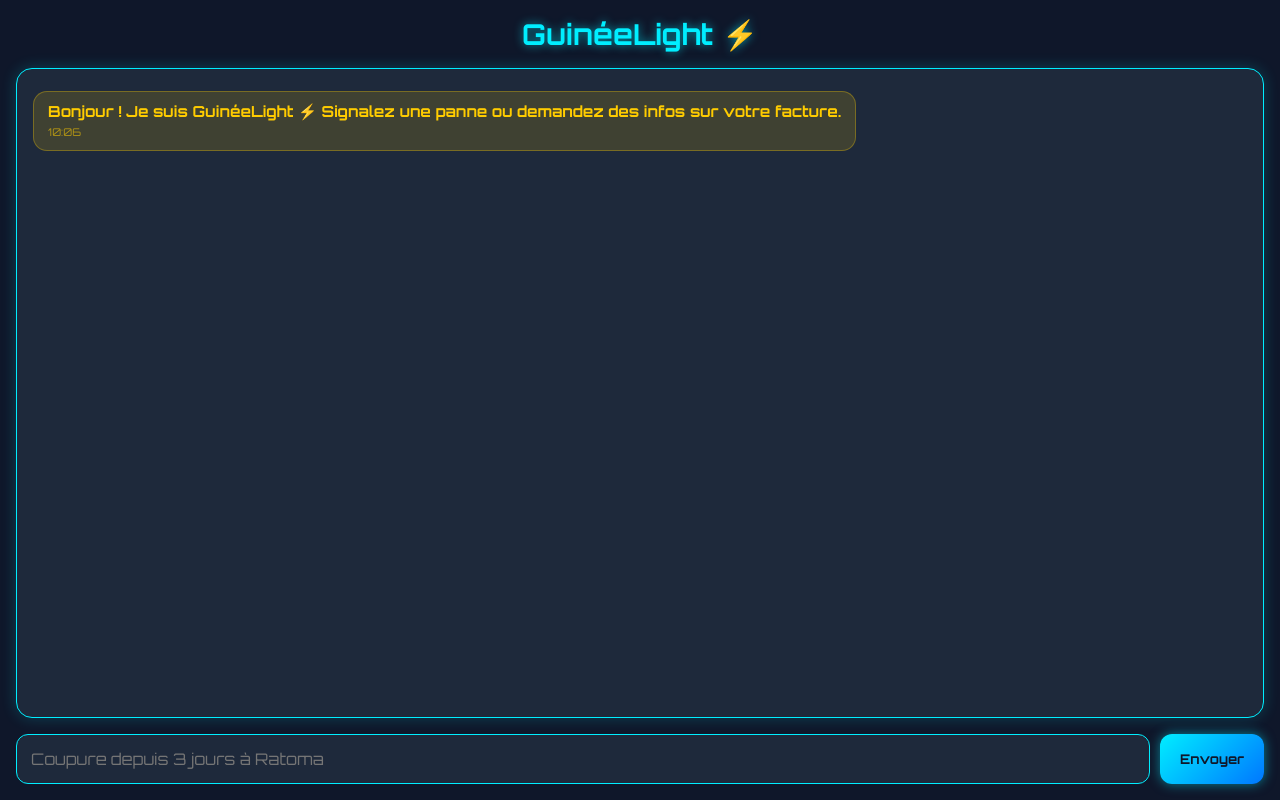
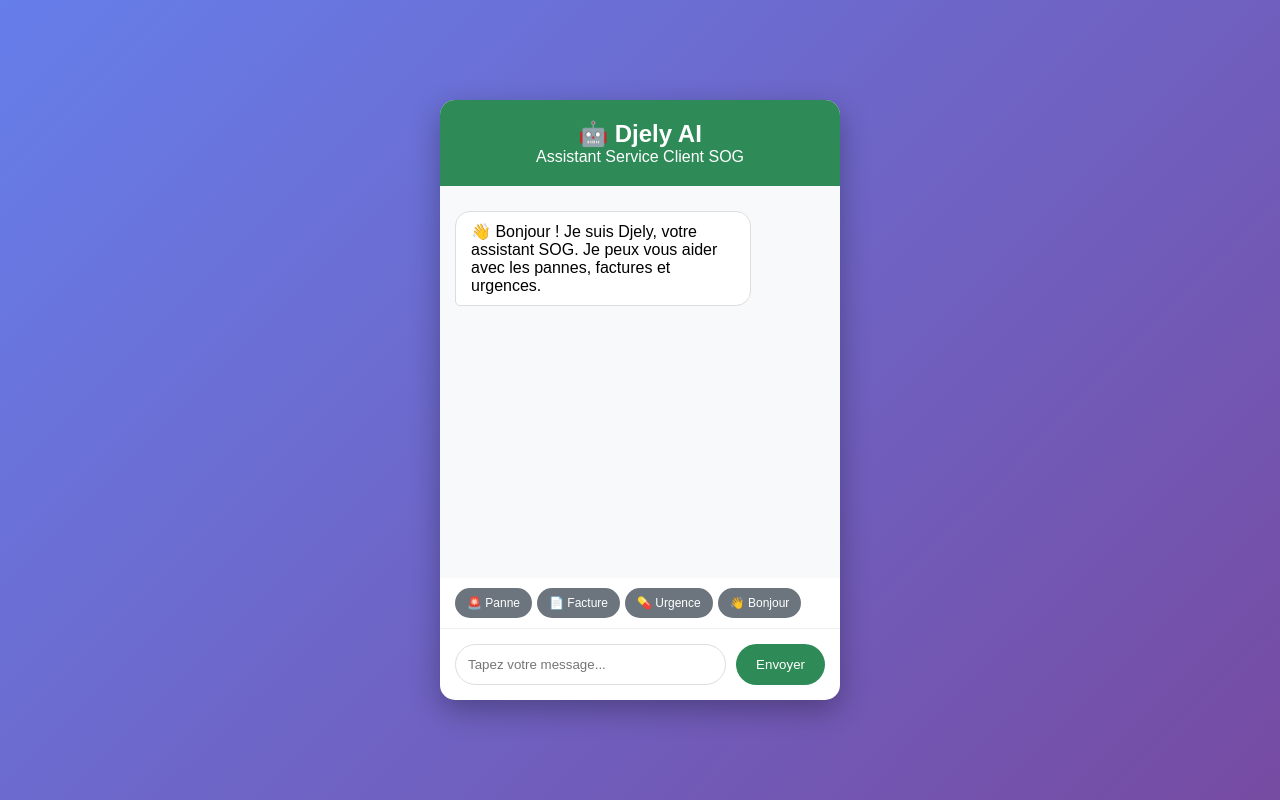
Before and after one commit to gitazizz/guineelight, a plain HTML site: page djely-ai/frontend/index.html in a window 1280 px wide. Drawn offline with Linux system fonts and the light colour scheme.

Commit message:
Fondations creer

```diff
--- a/djely-ai/frontend/index.html
+++ b/djely-ai/frontend/index.html
@@ -1,181 +1,206 @@
+<!-- frontend/index.html -->
 <!DOCTYPE html>
 <html lang="fr">
 <head>
-  <meta charset="UTF-8" />
-  <!-- Désactive le zoom intempestif sur mobile -->
-  <meta name="viewport" content="width=device-width, initial-scale=1.0, maximum-scale=1.0, user-scalable=no"/>
-  <title>GuinéeLight ⚡</title>
-  <!-- Police futuriste "électrique" -->
-  <link href="https://fonts.googleapis.com/css2?family=Orbitron:wght@400;500;700&display=swap" rel="stylesheet">
+    <meta charset="UTF-8">
+    <title>Djely AI - Assistant SOG</title>
     <style>
-    * {
-      box-sizing: border-box;
+        * { margin: 0; padding: 0; box-sizing: border-box; }
+        body {
+            font-family: Arial, sans-serif;
+            background: linear-gradient(135deg, #667eea 0%, #764ba2 100%);
+            height: 100vh;
+            display: flex;
+            justify-content: center;
+            align-items: center;
         }
-    body {
-      font-family: 'Orbitron', sans-serif;
-      margin: 0;
-      padding: 16px;
-      background: #0f172a;
-      color: white;
-      height: 100vh;
+
+        .chat-container {
+            width: 400px;
+            height: 600px;
+            background: white;
+            border-radius: 15px;
+            box-shadow: 0 10px 30px rgba(0,0,0,0.3);
             display: flex;
             flex-direction: column;
         }
-    h1 {
+
+        .chat-header {
+            background: #2E8B57;
+            color: white;
+            padding: 20px;
+            border-radius: 15px 15px 0 0;
             text-align: center;
-      font-size: 1.8em;
-      margin: 0 0 16px;
-      color: #00eeff;
-      text-shadow: 0 0 10px rgba(0, 238, 255, 0.6);
         }
-    #chat {
+
+        .chat-messages {
             flex: 1;
+            padding: 15px;
             overflow-y: auto;
-      background: #1e293b;
-      border-radius: 16px;
-      padding: 16px;
-      box-shadow: 0 0 15px rgba(0, 240, 255, 0.2);
-      border: 1px solid #00eeff;
-      margin-bottom: 16px;
-      display: flex;
-      flex-direction: column;
+            background: #f8f9fa;
         }
+
         .message {
+            margin: 10px 0;
+            padding: 10px 15px;
+            border-radius: 15px;
             max-width: 80%;
-      padding: 10px 14px;
-      margin: 6px 0;
-      border-radius: 14px;
-      word-wrap: break-word;
-      font-size: 0.95em;
+            animation: fadeIn 0.3s;
         }
-    .user-msg {
-      align-self: flex-end;
-      background: rgba(0, 238, 255, 0.15);
-      color: #00eeff;
-      border: 1px solid rgba(0, 238, 255, 0.3);
+
+        .user-message {
+            background: #007bff;
+            color: white;
+            margin-left: auto;
+            border-bottom-right-radius: 5px;
         }
-    .bot-msg {
-      align-self: flex-start;
-      background: rgba(255, 204, 0, 0.15);
-      color: #ffcc00;
-      border: 1px solid rgba(255, 204, 0, 0.3);
+
+        .bot-message {
+            background: white;
+            border: 1px solid #ddd;
+            margin-right: auto;
+            border-bottom-left-radius: 5px;
         }
-    #input-area {
+
+        .chat-input-container {
+            padding: 15px;
+            border-top: 1px solid #eee;
             display: flex;
             gap: 10px;
         }
-    input {
+
+        #userInput {
             flex: 1;
-      padding: 14px;
-      font-size: 16px;
-      font-family: 'Orbitron', sans-serif;
-      background: #1e293b;
-      color: white;
-      border: 1px solid #00eeff;
-      border-radius: 12px;
+            padding: 12px;
+            border: 1px solid #ddd;
+            border-radius: 25px;
             outline: none;
         }
-    button {
-      padding: 14px 20px;
-      font-family: 'Orbitron', sans-serif;
-      font-weight: bold;
-      background: linear-gradient(135deg, #00eeff, #0077ff);
-      color: #0f172a;
+
+        #sendButton {
+            background: #2E8B57;
+            color: white;
             border: none;
-      border-radius: 12px;
+            padding: 12px 20px;
+            border-radius: 25px;
             cursor: pointer;
-      box-shadow: 0 0 12px rgba(0, 238, 255, 0.5);
-      transition: all 0.2s ease;
-    }
-    button:hover {
-      box-shadow: 0 0 18px rgba(0, 238, 255, 0.8);
-    }
-    button:active {
-      transform: scale(0.97);
         }
 
-    @media (max-width: 600px) {
-      h1 { font-size: 1.5em; }
-      .message { font-size: 0.9em; }
-      input, button { padding: 12px; }
+        .quick-actions {
+            padding: 10px 15px;
+            display: flex;
+            gap: 5px;
+            flex-wrap: wrap;
+        }
+
+        .quick-btn {
+            background: #6c757d;
+            color: white;
+            border: none;
+            padding: 8px 12px;
+            border-radius: 15px;
+            cursor: pointer;
+            font-size: 12px;
+        }
+
+        @keyframes fadeIn {
+            from { opacity: 0; transform: translateY(10px); }
+            to { opacity: 1; transform: translateY(0); }
         }
     </style>
 </head>
 <body>
-  <h1>GuinéeLight ⚡</h1>
-  <div id="chat"></div>
-  <div id="input-area">
-    <input type="text" id="user-input" placeholder="Chargement..." autocomplete="off" />
-    <button onclick="sendMessage()">Envoyer</button>
+    <div class="chat-container">
+        <!-- En-tête -->
+        <div class="chat-header">
+            <h2>🤖 Djely AI</h2>
+            <p>Assistant Service Client SOG</p>
+        </div>
+
+        <!-- Messages -->
+        <div class="chat-messages" id="chatMessages">
+            <div class="message bot-message">
+                👋 Bonjour ! Je suis Djely, votre assistant SOG.
+                Je peux vous aider avec les pannes, factures et urgences.
+            </div>
+        </div>
+
+        <!-- Actions rapides -->
+        <div class="quick-actions">
+            <button class="quick-btn" onclick="quickMessage('Je signale une panne')">🚨 Panne</button>
+            <button class="quick-btn" onclick="quickMessage('Question sur ma facture')">📄 Facture</button>
+            <button class="quick-btn" onclick="quickMessage('Urgence médicale')">💊 Urgence</button>
+            <button class="quick-btn" onclick="quickMessage('Bonjour')">👋 Bonjour</button>
+        </div>
+
+        <!-- Zone de saisie -->
+        <div class="chat-input-container">
+            <input type="text" id="userInput" placeholder="Tapez votre message..." onkeypress="handleKeyPress(event)">
+            <button id="sendButton" onclick="sendMessage()">Envoyer</button>
+        </div>
     </div>
 
     <script>
-    // Exemples réalistes liés au projet
-    const examples = [
-      "Il y a une panne à Kaloum",
-      "Pourquoi ma facture est-elle si élevée ?",
-      "Quand sera rétabli le courant à Dixinn ?",
-      "Comment contacter EDG ?",
-      "Ma facture n’est pas claire",
-      "Coupure depuis 3 jours à Ratoma"
-    ];
+        const backendUrl = 'http://localhost:5000';
 
-    // Fonction pour ajouter un message avec heure
-    function addMessage(text, isUser = true) {
-      const chat = document.getElementById("chat");
-      const msgDiv = document.createElement("div");
-      msgDiv.className = isUser ? "message user-msg" : "message bot-msg";
+        // Fonction pour envoyer un message
+        async function sendMessage() {
+            const userInput = document.getElementById('userInput');
+            const message = userInput.value.trim();
 
-      const now = new Date();
-      const timeStr = now.getHours().toString().padStart(2, '0') + ':' +
-                      now.getMinutes().toString().padStart(2, '0');
+            if (!message) return;
 
-      msgDiv.innerHTML = `<strong>${text}</strong><br><small style="opacity:0.6; font-size:0.7em;">${timeStr}</small>`;
-      chat.appendChild(msgDiv);
-      chat.scrollTop = chat.scrollHeight;
-    }
+            // Afficher le message de l'utilisateur
+            displayMessage(message, 'user');
+            userInput.value = '';
 
-    // Envoyer un message
-    function sendMessage() {
-      const input = document.getElementById("user-input");
-      const text = input.value.trim();
-      if (!text) {
-        addMessage("Veuillez entrer un message.", false);
-        return;
-      }
-
-      addMessage(text, true);
-      input.value = "";
-
-      // Réponse simulée (à remplacer par Dialogflow le 5 nov)
-      setTimeout(() => {
-        addMessage("Merci ! Votre signalement a été enregistré.", false);
-      }, 600);
-    }
-
-    // Envoi avec la touche Entrée
-    document.getElementById("user-input").addEventListener("keypress", (e) => {
-      if (e.key === "Enter") sendMessage();
+            try {
+                // Envoyer au backend
+                const response = await fetch(`${backendUrl}/api/chat`, {
+                    method: 'POST',
+                    headers: {
+                        'Content-Type': 'application/json',
+                    },
+                    body: JSON.stringify({
+                        message: message,
+                        user_id: 'web_user_' + Date.now()
+                    })
                 });
 
-    // Placeholder dynamique
-    function updatePlaceholder() {
-      const input = document.getElementById("user-input");
-      if (!input.value) {
-        input.placeholder = examples[Math.floor(Math.random() * examples.length)];
+                const data = await response.json();
+                displayMessage(data.reply, 'bot');
+
+            } catch (error) {
+                console.error('Erreur:', error);
+                displayMessage('⚠️ Service temporairement indisponible. Veuillez réessayer.', 'bot');
             }
         }
 
-    // Message de bienvenue au chargement
-    window.onload = () => {
-      setTimeout(() => {
-        addMessage("Bonjour ! Je suis GuinéeLight ⚡\nSignalez une panne ou demandez des infos sur votre facture.", false);
-      }, 500);
+        // Fonction pour les boutons rapides
+        function quickMessage(text) {
+            document.getElementById('userInput').value = text;
+            sendMessage();
+        }
 
-      // Démarrer le changement de placeholder
-      setInterval(updatePlaceholder, 5000);
-      updatePlaceholder(); // immédiatement
-    };
+        // Affichage des messages
+        function displayMessage(text, sender) {
+            const chatMessages = document.getElementById('chatMessages');
+            const messageDiv = document.createElement('div');
+            messageDiv.className = `message ${sender}-message`;
+            messageDiv.textContent = text;
+            chatMessages.appendChild(messageDiv);
+            chatMessages.scrollTop = chatMessages.scrollHeight;
+        }
+
+        // Appuyer sur Entrée pour envoyer
+        function handleKeyPress(event) {
+            if (event.key === 'Enter') {
+                sendMessage();
+            }
+        }
+
+        // Focus automatique sur l'input
+        document.getElementById('userInput').focus();
     </script>
 </body>
 </html>
```
Lines whose indentation alone changed are shown as unchanged.
